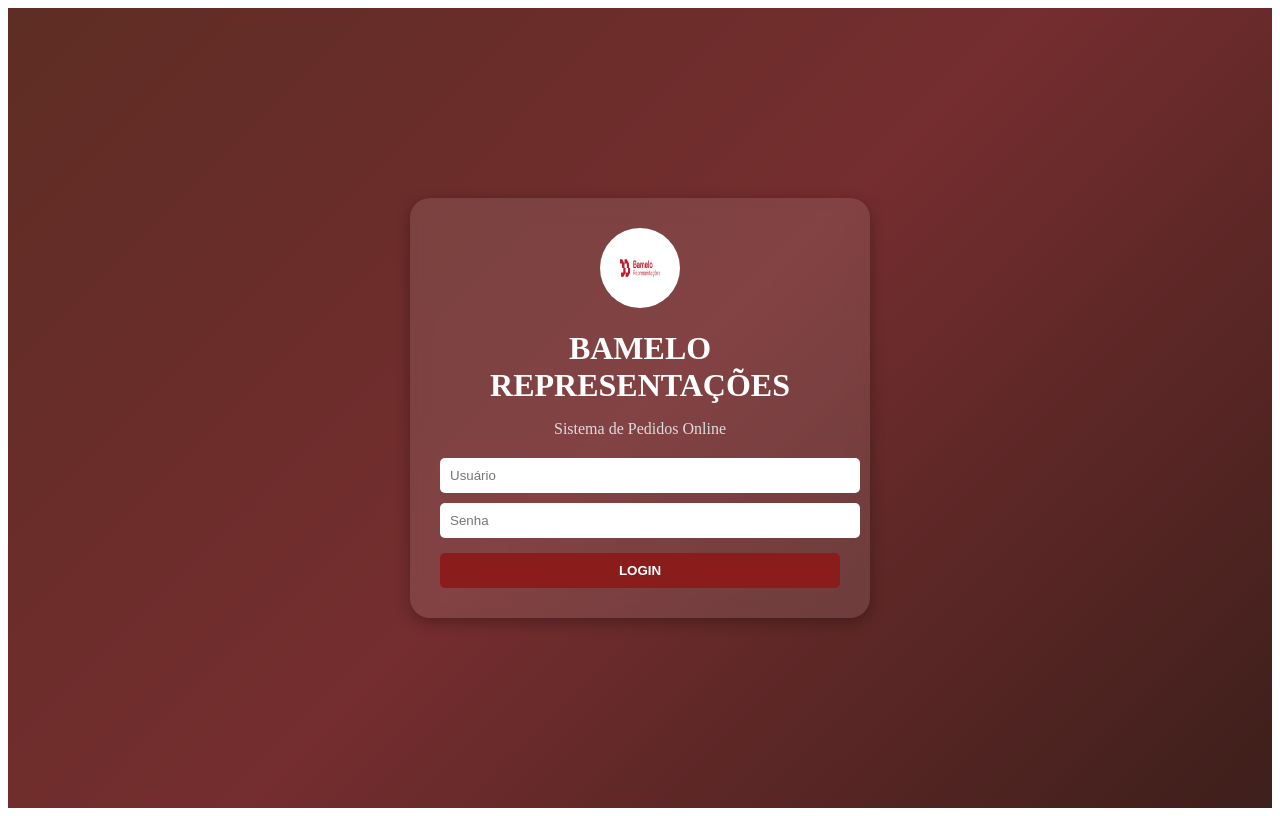
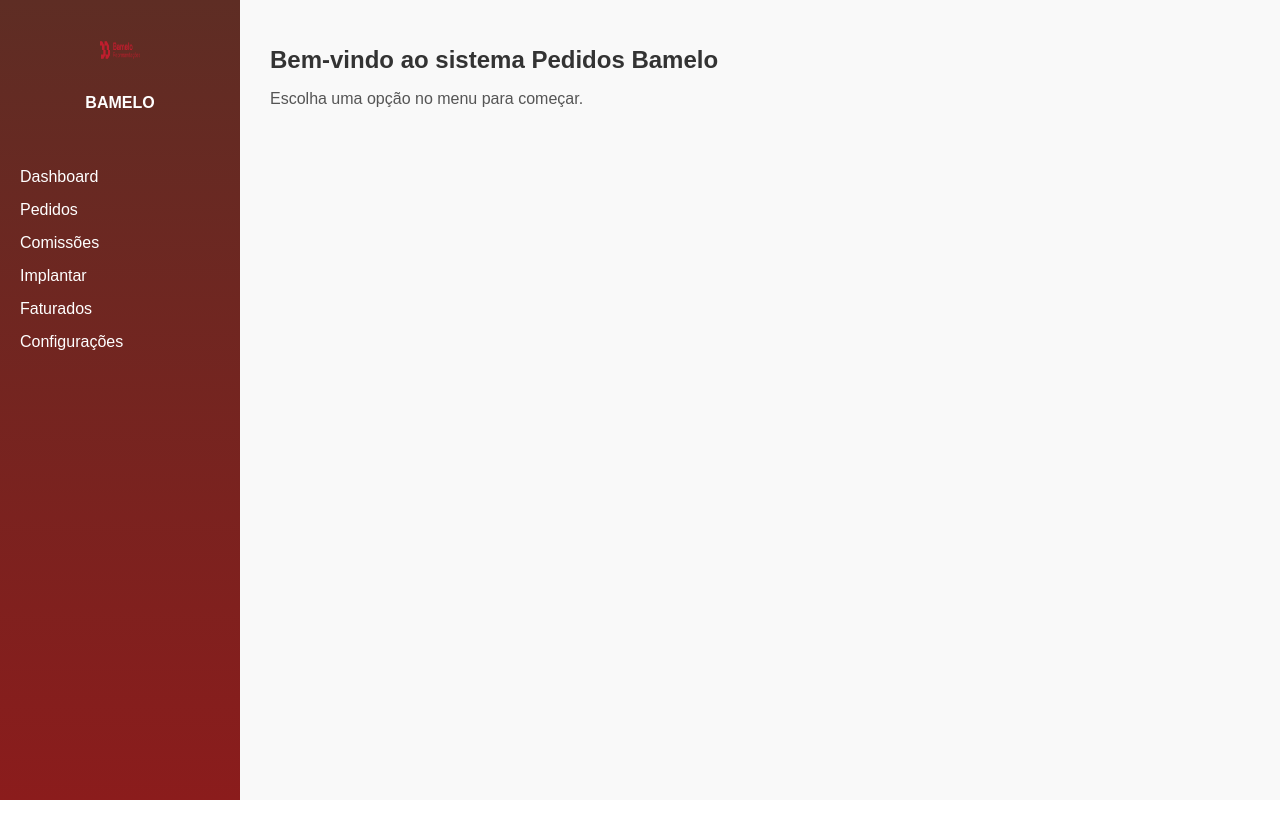
Before and after one commit to rubensbmelo/pedidos-bamelo, a React (Vite) app: page / in a window 1280 px wide. Built offline with nearby package versions, Linux system fonts and the light colour scheme.

Commit message:
Nova interface com menu lateral e identidade visual da Bamelo

```diff
--- a/index.html
+++ b/index.html
@@ -5,7 +5,7 @@
     <meta name="viewport" content="width=device-width, initial-scale=1.0" />
     <title>Pedidos Bamelo</title>
   </head>
-  <body>
+  <body style="margin:0">
     <div id="root"></div>
     <script type="module" src="/src/main.jsx"></script>
   </body>
--- a/src/PedidosBamelo.jsx
+++ b/src/PedidosBamelo.jsx
@@ -1,99 +1,38 @@
-import { useState } from 'react';
+export default function PedidosBamelo() {
+  return (
+    <div style={{ display: 'flex', height: '100vh', fontFamily: 'Arial, sans-serif' }}>
+      {/* Menu lateral */}
+      <div style={{
+        width: '240px',
+        background: 'linear-gradient(180deg, #5e2d24, #8b1c1c)',
+        color: '#fff',
+        display: 'flex',
+        flexDirection: 'column',
+        padding: '20px 0'
+      }}>
+        <div style={{ textAlign: 'center', marginBottom: '40px' }}>
+          <img src="/logo.png" alt="Logo" style={{ width: '60px', height: '60px' }} />
+          <h3 style={{ marginTop: '10px', fontSize: '16px' }}>BAMELO</h3>
+        </div>
+        <nav style={{ display: 'flex', flexDirection: 'column', gap: '15px', padding: '0 20px' }}>
+          <a href="#" style={{ color: '#fff', textDecoration: 'none' }}>Dashboard</a>
+          <a href="#" style={{ color: '#fff', textDecoration: 'none' }}>Pedidos</a>
+          <a href="#" style={{ color: '#fff', textDecoration: 'none' }}>Comissões</a>
+          <a href="#" style={{ color: '#fff', textDecoration: 'none' }}>Implantar</a>
+          <a href="#" style={{ color: '#fff', textDecoration: 'none' }}>Faturados</a>
+          <a href="#" style={{ color: '#fff', textDecoration: 'none' }}>Configurações</a>
+        </nav>
+      </div>
 
-export default function PedidosBamelo() {
-  const [loggedIn, setLoggedIn] = useState(false);
-  const [user, setUser] = useState('');
-  const [pass, setPass] = useState('');
-
-  const handleLogin = () => {
-    if (user === 'bamelo' && pass === '123456') {
-      setLoggedIn(true);
-    } else {
-      alert('Usuário ou senha incorretos');
-    }
-  };
-
-  if (!loggedIn) {
-    return (
+      {/* Área principal */}
       <div style={{
-        display: 'flex',
-        alignItems: 'center',
-        justifyContent: 'center',
-        minHeight: '100vh',
-        background: 'linear-gradient(135deg, #5e2d24, #752d2f, #3d1f1b)'
+        flexGrow: 1,
+        backgroundColor: '#f9f9f9',
+        padding: '30px'
       }}>
-        <div style={{
-          background: 'rgba(255, 255, 255, 0.1)',
-          backdropFilter: 'blur(10px)',
-          borderRadius: '20px',
-          padding: '30px',
-          width: '100%',
-          maxWidth: '400px',
-          textAlign: 'center',
-          boxShadow: '0 4px 15px rgba(0,0,0,0.3)'
-        }}>
-          <div style={{
-            backgroundColor: '#fff',
-            borderRadius: '50%',
-            width: '80px',
-            height: '80px',
-            margin: '0 auto 15px',
-            display: 'flex',
-            alignItems: 'center',
-            justifyContent: 'center'
-          }}>
-            <img src="/logo.png" alt="Logo Bamelo" style={{ width: '60px', height: '60px' }} />
-          </div>
-          <h1 style={{ color: '#fff', marginBottom: '5px' }}>BAMELO REPRESENTAÇÕES</h1>
-          <p style={{ color: '#ddd', marginBottom: '20px' }}>Sistema de Pedidos Online</p>
-          <input
-            placeholder="Usuário"
-            value={user}
-            onChange={(e) => setUser(e.target.value)}
-            style={{
-              width: '100%',
-              marginBottom: '10px',
-              padding: '10px',
-              borderRadius: '5px',
-              border: 'none'
-            }}
-          />
-          <input
-            placeholder="Senha"
-            type="password"
-            value={pass}
-            onChange={(e) => setPass(e.target.value)}
-            style={{
-              width: '100%',
-              marginBottom: '15px',
-              padding: '10px',
-              borderRadius: '5px',
-              border: 'none'
-            }}
-          />
-          <button
-            onClick={handleLogin}
-            style={{
-              width: '100%',
-              backgroundColor: '#8b1c1c',
-              color: '#fff',
-              padding: '10px',
-              borderRadius: '5px',
-              border: 'none',
-              fontWeight: 'bold'
-            }}
-          >
-            LOGIN
-          </button>
-        </div>
+        <h1 style={{ fontSize: '24px', color: '#333' }}>Bem-vindo ao sistema Pedidos Bamelo</h1>
+        <p style={{ color: '#555' }}>Escolha uma opção no menu para começar.</p>
       </div>
-    );
-  }
-
-  return (
-    <div style={{ padding: 20 }}>
-      <h2>Bem-vindo ao sistema Pedidos Bamelo</h2>
-      <p>Em breve: cadastro, consulta e geração de PDFs.</p>
     </div>
   );
 }
```
